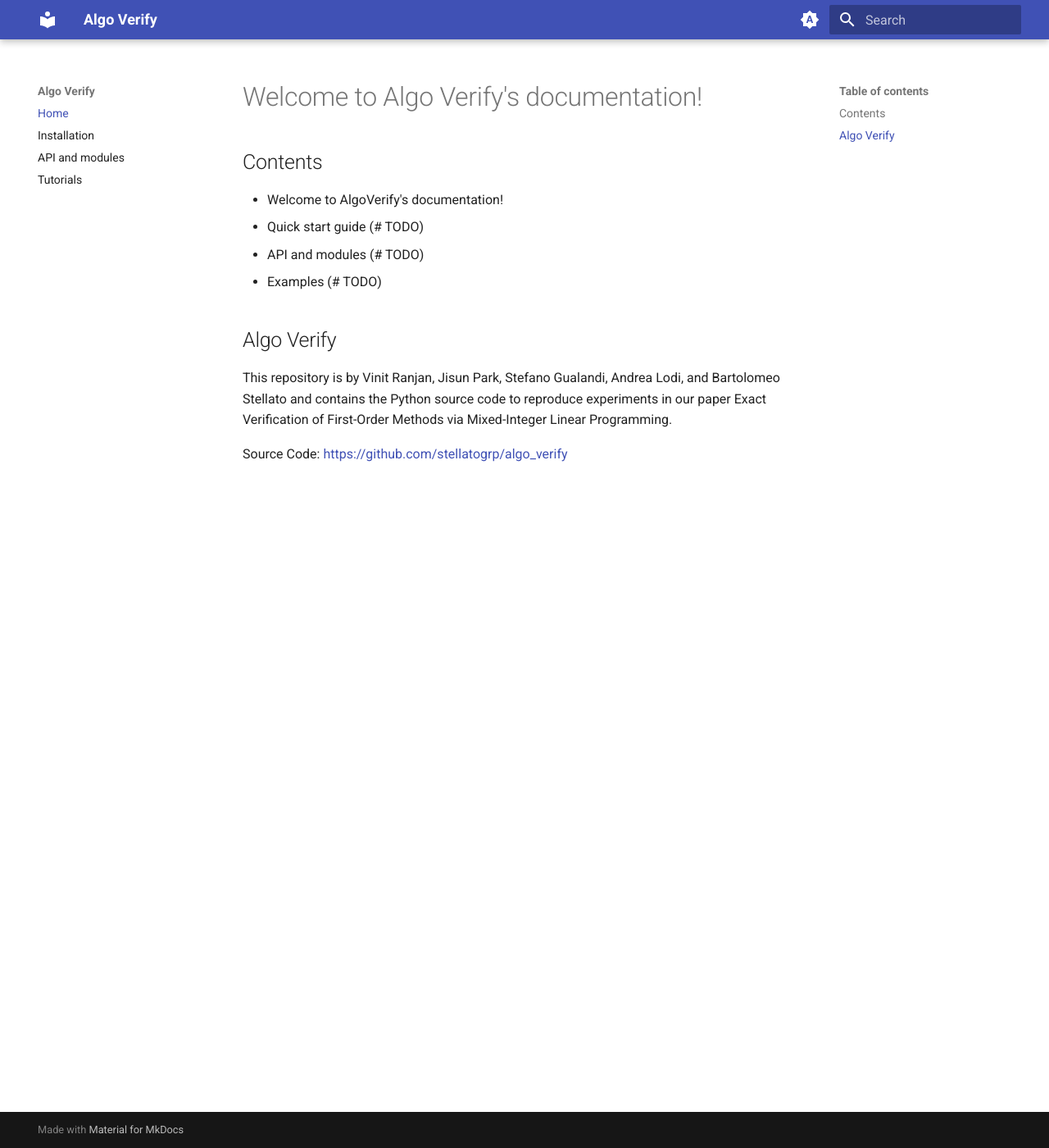
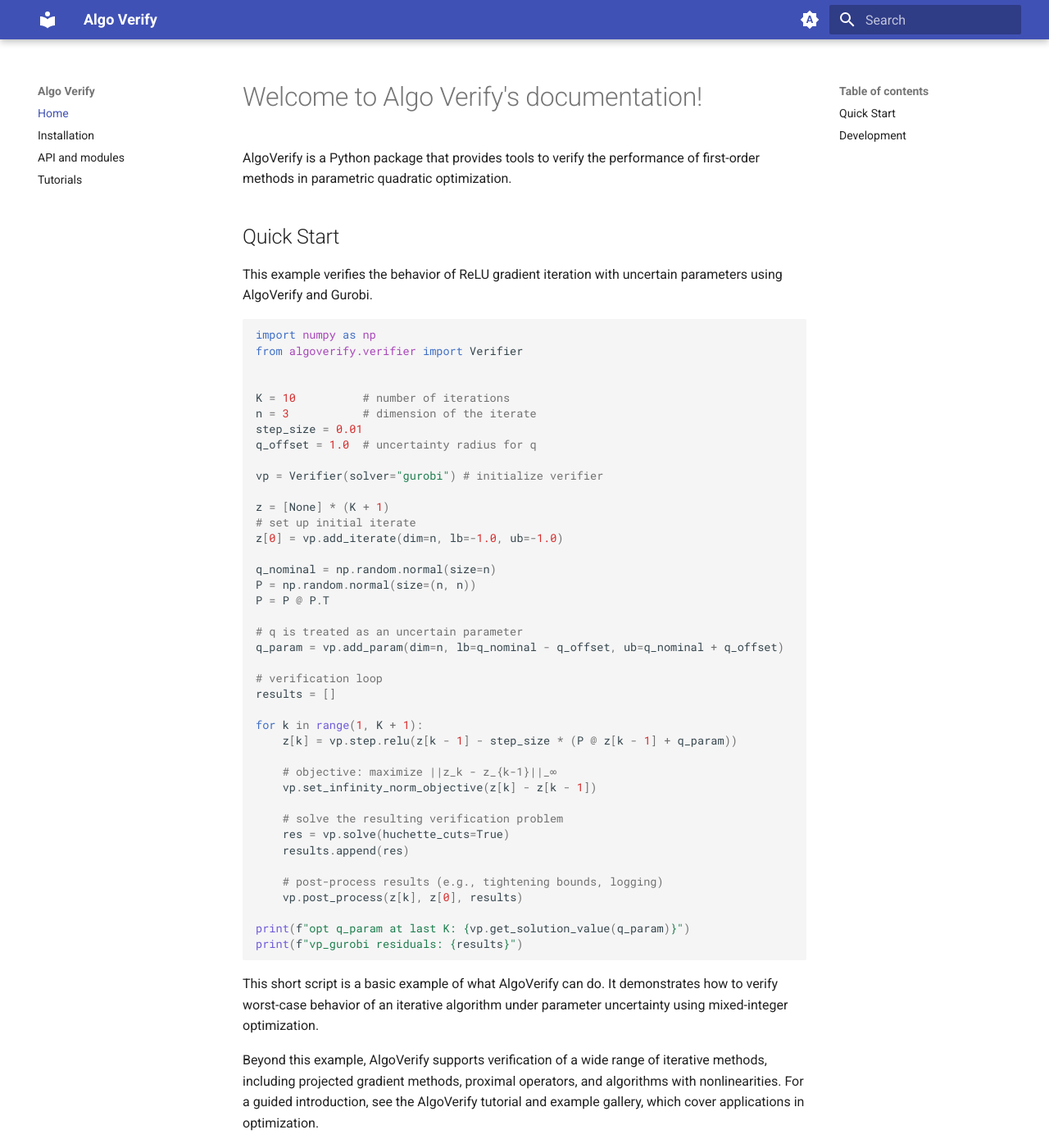
Before and after one commit to stellatogrp/fomtools, an MkDocs documentation site: the page built from docs/index.md, in a window 1280 px wide and 1400 px high. Shown: the whole window at 82% size. Built offline with MkDocs 1.6.1 and Material for MkDocs 9.7.7, drawn with Linux system fonts in a browser that asks for light colours; some of the changed text lies outside the part shown.

Commit message:
adding quickstart and other documentation tidbits

````diff
--- a/docs/index.md
+++ b/docs/index.md
@@ -1,15 +1,73 @@
 # Welcome to Algo Verify's documentation!
 
-## Contents
+AlgoVerify is a Python package that provides tools to verify the performance
+of first-order methods in parametric quadratic optimization.
 
-* Welcome to AlgoVerify's documentation!
-* Quick start guide (# TODO)
-* API and modules (# TODO)
-* Examples (# TODO)
+## Quick Start
 
-## Algo Verify
-This repository is by Vinit Ranjan, Jisun Park, Stefano Gualandi, Andrea Lodi, and Bartolomeo Stellato
-and contains the Python source code to reproduce experiments in our paper Exact Verification of
-First-Order Methods via Mixed-Integer Linear Programming.
+This example verifies the behavior of ReLU gradient iteration
+with uncertain parameters using AlgoVerify and Gurobi.
+
+```python
+import numpy as np
+from algoverify.verifier import Verifier
+
+
+K = 10          # number of iterations
+n = 3           # dimension of the iterate
+step_size = 0.01
+q_offset = 1.0  # uncertainty radius for q
+
+vp = Verifier(solver="gurobi") # initialize verifier
+
+z = [None] * (K + 1)
+# set up initial iterate
+z[0] = vp.add_iterate(dim=n, lb=-1.0, ub=-1.0)
+
+q_nominal = np.random.normal(size=n)
+P = np.random.normal(size=(n, n))
+P = P @ P.T
+
+# q is treated as an uncertain parameter
+q_param = vp.add_param(dim=n, lb=q_nominal - q_offset, ub=q_nominal + q_offset)
+
+# verification loop
+results = []
+
+for k in range(1, K + 1):
+    z[k] = vp.step.relu(z[k - 1] - step_size * (P @ z[k - 1] + q_param))
+
+    # objective: maximize ||z_k - z_{k-1}||_∞
+    vp.set_infinity_norm_objective(z[k] - z[k - 1])
+
+    # solve the resulting verification problem
+    res = vp.solve(huchette_cuts=True)
+    results.append(res)
+
+    # post-process results (e.g., tightening bounds, logging)
+    vp.post_process(z[k], z[0], results)
+
+print(f"opt q_param at last K: {vp.get_solution_value(q_param)}")
+print(f"vp_gurobi residuals: {results}")
+
+```
+
+This short script is a basic example of what AlgoVerify can do. It demonstrates how to verify
+worst-case behavior of an iterative algorithm under parameter uncertainty using
+mixed-integer optimization.
+
+Beyond this example, AlgoVerify supports verification of a wide range of iterative methods,
+including projected gradient methods, proximal operators, and algorithms with nonlinearities.
+For a guided introduction, see the AlgoVerify tutorial and example gallery,
+which cover applications in optimization.
+
+AlgoVerify relies on mathematical programming solvers such as Gurobi and Highs to solve the
+resulting verification problems.
+
+## Development
+
+This repository is by Vinit Ranjan, Jisun Park, Stefano Gualandi, Andrea Lodi, Bartolomeo Stellato,
+Daniel Deza, and Anushka Acharya and contains the Python source code to reproduce experiments
+in our paper Exact Verification of First-Order Methods via Mixed-Integer Linear Programming.
 
 Source Code: [https://github.com/stellatogrp/algo_verify](https://github.com/stellatogrp/algo_verify)
--- a/mkdocs.yml
+++ b/mkdocs.yml
@@ -33,7 +33,7 @@ plugins:
         python:
           options:
             docstring_style: numpy
-            docstring_section_style: spacy
+            docstring_section_style: table
 
             merge_init_into_class: true
             docstring_options:
````
Also changed, not shown: docs/api.md (+3 -1 lines), docs/api/canonicalizer.md (added, +8 -0 lines), docs/api/solvers.md (added, +8 -0 lines), docs/api/verifier.md (added, +3 -0 lines), docs/installation.md (+0 -4 lines), docs/tutorials.md (+1 -0 lines), 2 other files.
